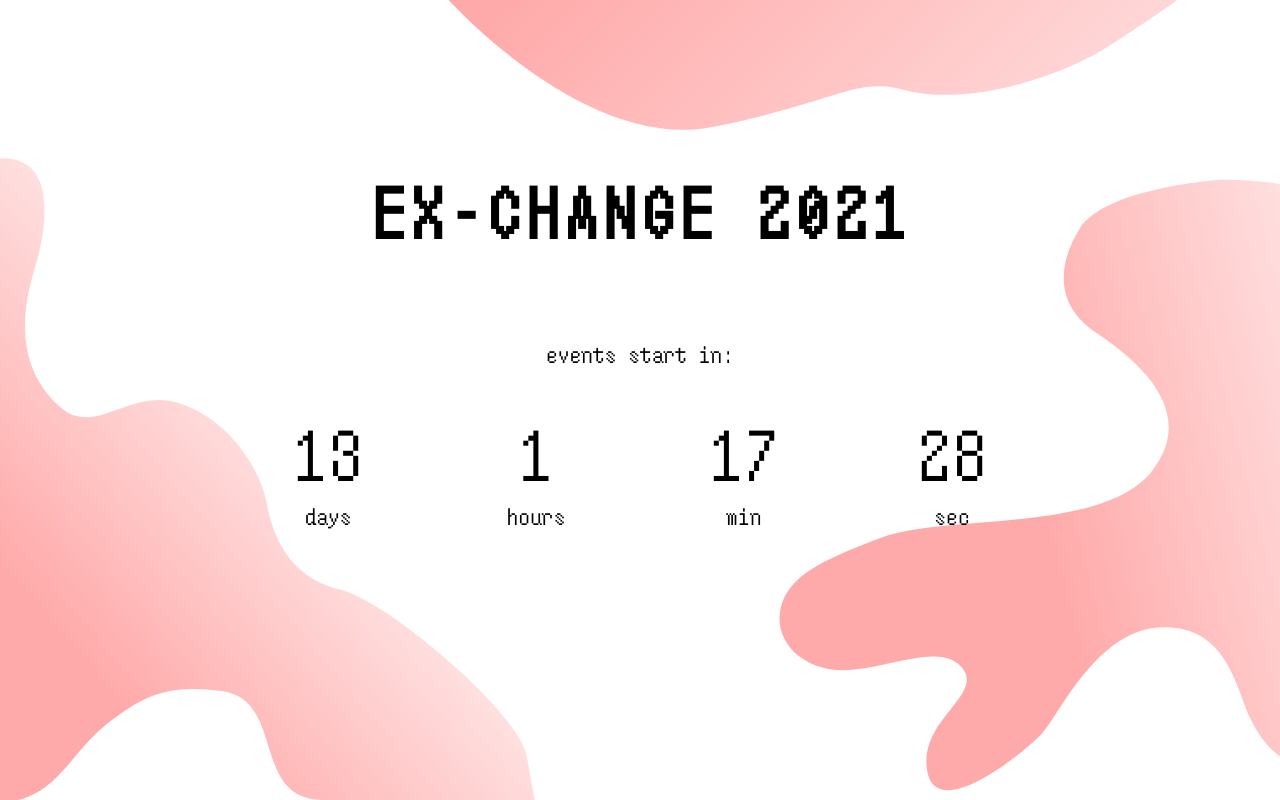
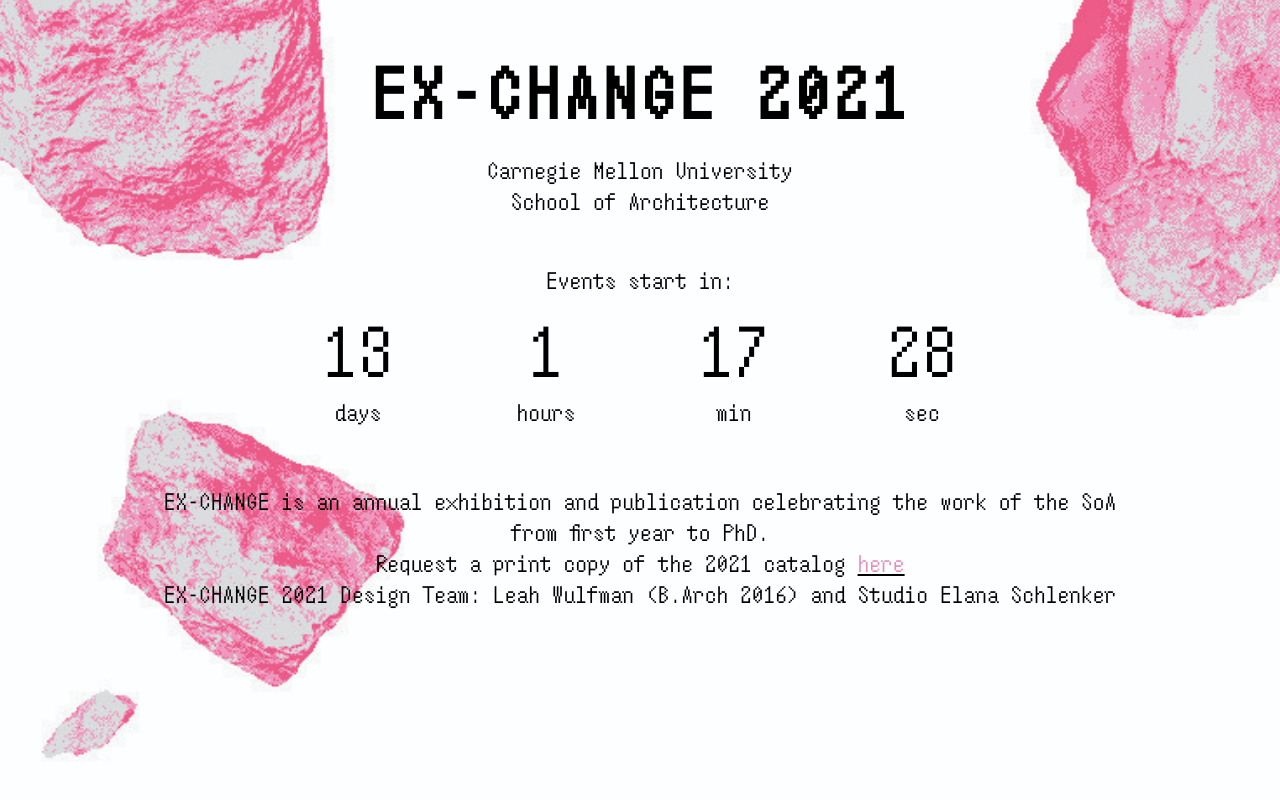
Before and after one commit to CMU-SoA/Exchange, a plain HTML site: page index.html in a window 1280 px wide. Drawn offline with Linux system fonts and the light colour scheme.

Commit message:
bkgd and text updates

```diff
--- a/index.html
+++ b/index.html
@@ -11,25 +11,36 @@
 
 <body>
 
-    <p id="title">EX-CHANGE 2021</p>
-    <p>events start in:</p>
+    <div class="header">
+        <p id="title">EX-CHANGE 2021</p>
+        <p>Carnegie Mellon University</p>
+        <p>School of Architecture</p>
+    </div>
+
+    <p>Events start in:</p>
     <div class="unitContainer">
         <div class="unit">
             <p id="countdownDays"></p>
-            <p>days</p>
+            <p id="unitLabel">days</p>
         </div>
         <div class="unit">
             <p id="countdownHours"></p>
-            <p>hours</p>
+            <p id="unitLabel">hours</p>
         </div>
         <div class="unit">
             <p id="countdownMin"></p>
-            <p>min</p>
+            <p id="unitLabel">min</p>
         </div>
         <div class="unit">
             <p id="countdownSec"></p>
-            <p>sec</p>
+            <p id="unitLabel">sec</p>
         </div>
+    </div>
+
+    <div class="info">
+        <p>EX-CHANGE is an annual exhibition and publication celebrating the work of the SoA from first year to PhD.</p>
+        <p>Request a print copy of the 2021 catalog <u><a href="https://forms.gle/x1qMvNz4Yb1WQ2cZ7">here</a></u></p>
+        <p>EX-CHANGE 2021 Design Team: Leah Wulfman (B.Arch 2016) and Studio Elana Schlenker </p>
     </div>
 
 </body>
--- a/style.css
+++ b/style.css
@@ -5,8 +5,11 @@ body {
     font-family: "SoLowRegular";
     font-size: 1.5em;
     padding: 0;
-    background: url("bkgd.svg") no-repeat center center fixed;
-    background-size: cover
+    background: url("rocks-b.jpg") no-repeat center center fixed;
+    /* background-color: rgba(255,255,255,0.3);
+    background-blend-mode: lighten; */
+    background-size: cover;
+
 }
 
 @font-face {
@@ -18,13 +21,30 @@ p {
     margin: 0;
 }
 
+a:link {
+    color: rgb(227, 142, 189);
+    font-style: ;
+    background-color: transparent;
+    text-decoration: none;
+}
+
+a:visited {
+    color: rgb(174, 39, 102);
+    background-color: transparent;
+    text-decoration: none;
+}
+
+.header {
+    margin-bottom: 6vh;
+}
+
 #title {
     font-family: "SoLowRegular";
     font-weight: bold;
     font-size: 3em;
     letter-spacing: .2rem;
-    margin: 10vh;
-    margin-top: 20vh;
+    margin-top: 5vh;
+    margin-bottom: 2vh;
 }
 
 .unitContainer {
@@ -35,9 +55,10 @@ p {
 }
 
 .unit {
-    padding: 10px;
     margin: 30px;
+    margin-top: 10px;
     width: 10vw;
+    height: 150px;
 }
 
 #countdownDays, #countdownHours, #countdownMin, #countdownSec {
@@ -45,3 +66,9 @@ p {
     font-size: 3em;
     margin: 0;
 }
+
+.info {
+    margin: 12vw;
+    margin-top: 0;
+    margin-bottom: 5vh;
+}
```
Also changed, not shown: bkgd.jpg (added), rocks-b.jpg (added), 2 other files.
